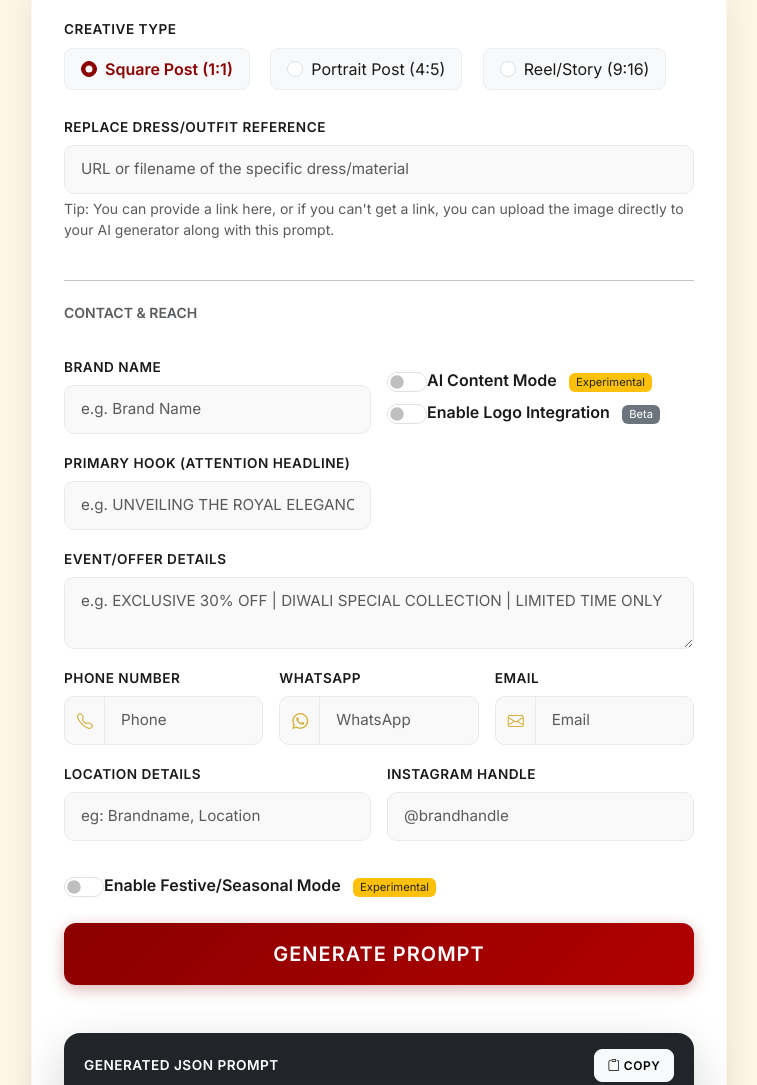
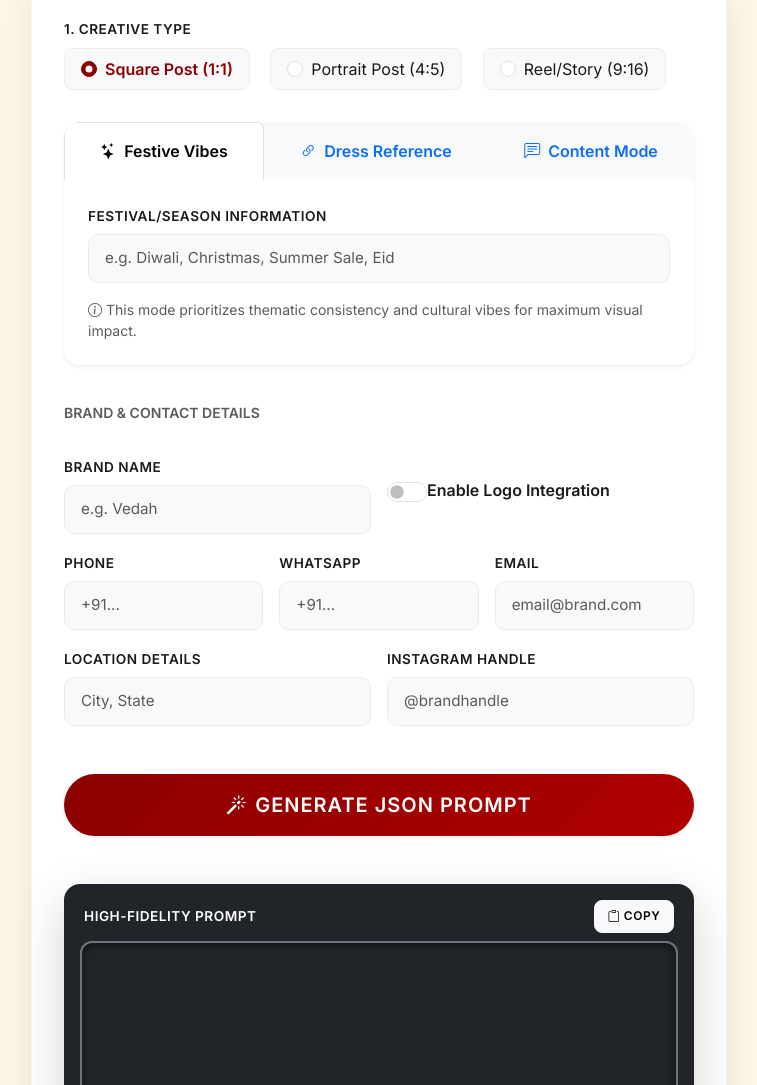
Before and after one commit to missionode/Instapost, a website: page index.html in a window 1280 px wide. Shown: the part 185-1270 px from the top of the page, without its empty margins (261-1018 px from the left). Drawn offline with nearby package versions, Linux system fonts and the light colour scheme.

Commit message:
feat(ui): Implement three-tabbed aesthetic selection interface

```diff
--- a/index.html
+++ b/index.html
@@ -21,9 +21,11 @@
         </header>
 
         <main>
-            <form id="instapost-form" class="row g-3">
+            <form id="instapost-form">
+                <!-- Section 1: Format & Mode -->
+                <div class="row g-3 mb-4">
                     <div class="col-md-12">
-                    <label class="form-label d-block">Creative Type</label>
+                        <label class="form-label d-block fw-bold">1. Creative Type</label>
                         <div class="form-check form-check-inline">
                             <input class="form-check-input" type="radio" name="creative_type" id="type_post" value="Square Post" checked>
                             <label class="form-check-label" for="type_post">Square Post (1:1)</label>
@@ -37,153 +39,167 @@
                             <label class="form-check-label" for="type_reel">Reel/Story (9:16)</label>
                         </div>
                     </div>
+                </div>
 
+                <!-- Section 2: Aesthetic Selection Tabs -->
+                <div class="card border-0 shadow-sm rounded-4 mb-4 overflow-hidden">
+                    <div class="card-header bg-light border-0 p-0">
+                        <ul class="nav nav-tabs nav-fill border-0" id="aestheticTab" role="tablist">
+                            <li class="nav-item" role="presentation">
+                                <button class="nav-link py-3 active fw-bold" id="festive-tab" data-bs-toggle="tab" data-bs-target="#festive-pane" type="button" role="tab" aria-controls="festive-pane" aria-selected="true">
+                                    <i class="bi bi-stars me-2"></i>Festive Vibes
+                                </button>
+                            </li>
+                            <li class="nav-item" role="presentation">
+                                <button class="nav-link py-3 fw-bold" id="url-tab" data-bs-toggle="tab" data-bs-target="#url-pane" type="button" role="tab" aria-controls="url-pane" aria-selected="false">
+                                    <i class="bi bi-link-45deg me-2"></i>Dress Reference
+                                </button>
+                            </li>
+                            <li class="nav-item" role="presentation">
+                                <button class="nav-link py-3 fw-bold" id="content-tab" data-bs-toggle="tab" data-bs-target="#content-pane" type="button" role="tab" aria-controls="content-pane" aria-selected="false">
+                                    <i class="bi bi-chat-left-text me-2"></i>Content Mode
+                                </button>
+                            </li>
+                        </ul>
+                    </div>
+                    <div class="card-body p-4">
+                        <div class="tab-content" id="aestheticTabContent">
+                            <!-- Festive Pane -->
+                            <div class="tab-pane fade show active" id="festive-pane" role="tabpanel" aria-labelledby="festive-tab" tabindex="0">
                                 <div class="col-md-12">
-                    <label for="dress_reference" class="form-label">Replace Dress/Outfit Reference</label>
-                    <input type="text" id="dress_reference" name="dress_reference" class="form-control"
-                           placeholder="URL or filename of the specific dress/material"
-                           pattern="^(https?:\/\/.*|.*\.(jpg|jpeg|png|webp|gif|bmp))$"
-                           title="Please enter a valid URL (starting with http:// or https://) or a filename with an image extension (e.g., .jpg, .png)">
-                    <div class="form-text small">
-                        Tip: You can provide a link here, or if you can't get a link, you can upload the image directly to your AI generator along with this prompt.
+                                    <label for="festive_info" class="form-label fw-bold">Festival/Season Information</label>
+                                    <input type="text" id="festive_info" name="festive_info" class="form-control form-control-lg" placeholder="e.g. Diwali, Christmas, Summer Sale, Eid">
+                                    <div class="form-text mt-3">
+                                        <i class="bi bi-info-circle"></i> This mode prioritizes thematic consistency and cultural vibes for maximum visual impact.
+                                    </div>
+                                    <!-- Hidden toggle for engine compatibility -->
+                                    <input type="checkbox" id="festive_mode" name="festive_mode" class="d-none">
                                 </div>
                             </div>
 
+                            <!-- URL Pane -->
+                            <div class="tab-pane fade" id="url-pane" role="tabpanel" aria-labelledby="url-tab" tabindex="0">
                                 <div class="col-md-12">
-                    <hr class="my-4">
-                    <h5 class="mb-3 text-uppercase small fw-bold text-muted">Contact & Reach</h5>
+                                    <label for="dress_reference" class="form-label fw-bold">Dress Reference URL/Filename</label>
+                                    <input type="text" id="dress_reference" name="dress_reference" class="form-control form-control-lg"
+                                           placeholder="Paste URL of the specific dress or material"
+                                           pattern="^(https?:\/\/.*|.*\.(jpg|jpeg|png|webp|gif|bmp))$"
+                                           title="Please enter a valid URL or image filename">
+                                    <div class="form-text mt-3">
+                                        <i class="bi bi-shield-lock-fill text-success"></i> <strong>Surgical Fidelity Active:</strong> The engine will anchor the entire poster's style to this image.
+                                    </div>
+                                </div>
                             </div>
 
+                            <!-- Content Pane -->
+                            <div class="tab-pane fade" id="content-pane" role="tabpanel" aria-labelledby="content-tab" tabindex="0">
+                                <div class="row g-3">
+                                    <div class="col-md-12 mb-2 d-flex justify-content-between align-items-center">
+                                        <label class="form-label fw-bold mb-0">Manual Content Generation</label>
+                                        <div class="form-check form-switch">
+                                            <input class="form-check-input" type="checkbox" id="ai_content_mode" name="ai_content_mode">
+                                            <label class="form-check-label small fw-bold" for="ai_content_mode">Use AI Content Mode</label>
+                                        </div>
+                                    </div>
+                                    <div id="manual_content_fields" class="col-12 row g-3 m-0 p-0">
+                                        <div class="col-md-12">
+                                            <label for="hook" class="form-label fw-bold">Primary Hook</label>
+                                            <input type="text" id="hook" name="hook" class="form-control" placeholder="e.g. UNVEILING THE ROYAL ELEGANCE">
+                                        </div>
+                                        <div class="col-md-12">
+                                            <label for="event_offer" class="form-label fw-bold">Event/Offer Details</label>
+                                            <textarea id="event_offer" name="event_offer" class="form-control" rows="2" placeholder="e.g. EXCLUSIVE 30% OFF | DIWALI SPECIAL COLLECTION"></textarea>
+                                        </div>
+                                    </div>
+                                    <div id="ai_content_note" class="col-md-12 d-none">
+                                        <div class="alert alert-info py-2 small mb-0">
+                                            <i class="bi bi-magic"></i> <strong>AI Writing Active:</strong> The AI will generate high-conversion headlines for you.
+                                        </div>
+                                    </div>
+                                </div>
+                            </div>
+                        </div>
+                    </div>
+                </div>
+
+                <!-- Section 3: Brand & Contact (Always Visible) -->
+                <div class="row g-3 mt-4">
+                    <div class="col-md-12">
+                        <h5 class="mb-3 text-uppercase small fw-bold text-muted">Brand & Contact Details</h5>
+                    </div>
                     <div class="col-md-6">
-                    <label for="brand" class="form-label">Brand Name</label>
-                    <input type="text" id="brand" name="brand" class="form-control" placeholder="e.g. Brand Name" required>
+                        <label for="brand" class="form-label fw-bold">Brand Name</label>
+                        <input type="text" id="brand" name="brand" class="form-control" placeholder="e.g. Vedah" required>
                     </div>
-                <div class="col-md-6 d-flex flex-column justify-content-end pb-2">
-                    <div class="form-check form-switch mb-2">
-                        <input class="form-check-input" type="checkbox" id="ai_content_mode" name="ai_content_mode">
-                        <label class="form-check-label fw-bold" for="ai_content_mode">
-                            AI Content Mode
-                            <span class="badge bg-warning text-dark ms-2" style="font-size: 0.7rem; font-weight: normal;">Experimental</span>
-                        </label>
-                    </div>
-                    <div class="form-check form-switch">
+                    <div class="col-md-6">
+                        <div class="form-check form-switch mt-md-4">
                             <input class="form-check-input" type="checkbox" id="enable_logo" name="enable_logo">
-                        <label class="form-check-label fw-bold" for="enable_logo">
-                            Enable Logo Integration
-                            <span class="badge bg-secondary text-white ms-2" style="font-size: 0.7rem; font-weight: normal;">Beta</span>
-                        </label>
+                            <label class="form-check-label fw-bold" for="enable_logo">Enable Logo Integration</label>
                         </div>
                     </div>
 
                     <div id="logo_input_container" class="row g-3 p-0 m-0 d-none">
                         <div class="col-md-6">
-                        <label for="logo_light" class="form-label">Brand Logo (Light PNG for Dark BG)</label>
-                        <input type="text" id="logo_light" name="logo_light" class="form-control" placeholder="URL or filename of Light Logo">
+                            <label for="logo_light" class="form-label">Light Logo (URL)</label>
+                            <input type="text" id="logo_light" name="logo_light" class="form-control" placeholder="URL of Light Logo">
                         </div>
                         <div class="col-md-6">
-                        <label for="logo_dark" class="form-label">Brand Logo (Dark PNG for Bright BG)</label>
-                        <input type="text" id="logo_dark" name="logo_dark" class="form-control" placeholder="URL or filename of Dark Logo">
-                    </div>
-                    <div class="col-md-12">
-                        <div class="form-text small text-muted">
-                            <i class="bi bi-info-circle"></i> Note: AI model performance with exact logo placement is currently being refined. This feature will be significantly improved in upcoming updates. If you face issues, please let us know.
-                        </div>
+                            <label for="logo_dark" class="form-label">Dark Logo (URL)</label>
+                            <input type="text" id="logo_dark" name="logo_dark" class="form-control" placeholder="URL of Dark Logo">
                         </div>
                     </div>
 
-                <div id="manual_content_fields" class="row g-3 p-0 m-0">
+                    <div class="col-md-4">
+                        <label for="phone" class="form-label fw-bold">Phone</label>
+                        <input type="text" id="phone" name="phone" class="form-control" placeholder="+91...">
+                    </div>
+                    <div class="col-md-4">
+                        <label for="whatsapp" class="form-label fw-bold">WhatsApp</label>
+                        <input type="tel" id="whatsapp" name="whatsapp" class="form-control" placeholder="+91...">
+                    </div>
+                    <div class="col-md-4">
+                        <label for="email" class="form-label fw-bold">Email</label>
+                        <input type="email" id="email" name="email" class="form-control" placeholder="email@brand.com">
+                    </div>
                     <div class="col-md-6">
-                        <label for="hook" class="form-label">Primary Hook (Attention Headline)</label>
-                        <input type="text" id="hook" name="hook" class="form-control" placeholder="e.g. UNVEILING THE ROYAL ELEGANCE">
+                        <label for="location_details" class="form-label fw-bold">Location Details</label>
+                        <input type="text" id="location_details" name="location_details" class="form-control" placeholder="City, State" required>
                     </div>
-                    <div class="col-md-12">
-                        <label for="event_offer" class="form-label">Event/Offer Details</label>
-                        <textarea id="event_offer" name="event_offer" class="form-control" rows="2" placeholder="e.g. EXCLUSIVE 30% OFF | DIWALI SPECIAL COLLECTION | LIMITED TIME ONLY"></textarea>
+                    <div class="col-md-6">
+                        <label for="social_handles" class="form-label fw-bold">Instagram Handle</label>
+                        <input type="text" id="social_handles" name="social_handles" class="form-control" placeholder="@brandhandle">
                     </div>
                 </div>
 
-                <div id="ai_content_note" class="col-md-12 d-none">
-                    <div class="alert alert-info py-2 small">
-                        <i class="bi bi-magic"></i> <strong>AI Mode Active:</strong> The AI will automatically generate a high-conversion Hook and Offer based on your brand and style.
-                        <div class="mt-1 fw-bold text-dark border-top pt-1">
-                            <i class="bi bi-info-circle"></i> Note: This mode maintains your exact "Replace Dress/Outfit Reference" for 1:1 fidelity.
-                        </div>
-                    </div>
-                </div>
-                <div class="col-md-4">
-                    <label for="phone" class="form-label">Phone Number</label>
-                    <div class="input-group">
-                        <span class="input-group-text"><i class="bi bi-telephone"></i></span>
-                        <input type="text" id="phone" name="phone" class="form-control" placeholder="Phone">
-                    </div>
-                </div>
-                <div class="col-md-4">
-                    <label for="whatsapp" class="form-label">WhatsApp</label>
-                    <div class="input-group">
-                        <span class="input-group-text"><i class="bi bi-whatsapp"></i></span>
-                        <input type="tel" id="whatsapp" name="whatsapp" class="form-control" placeholder="WhatsApp">
-                    </div>
-                </div>
-                <div class="col-md-4">
-                    <label for="email" class="form-label">Email</label>
-                    <div class="input-group">
-                        <span class="input-group-text"><i class="bi bi-envelope"></i></span>
-                        <input type="email" id="email" name="email" class="form-control" placeholder="Email">
-                    </div>
-                </div>
-                <div class="col-md-6">
-                    <label for="location_details" class="form-label">Location Details</label>
-                    <input type="text" id="location_details" name="location_details" class="form-control" placeholder="eg: Brandname, Location" required>
-                </div>
-                <div class="col-md-6">
-                    <label for="social_handles" class="form-label">Instagram Handle</label>
-                    <input type="text" id="social_handles" name="social_handles" class="form-control" placeholder="@brandhandle">
-                </div>
-
-                <div class="col-md-12">
-                    <div class="form-check form-switch mt-3">
-                        <input class="form-check-input" type="checkbox" id="festive_mode" name="festive_mode">
-                        <label class="form-check-label fw-bold" for="festive_mode">
-                            Enable Festive/Seasonal Mode
-                            <span class="badge bg-warning text-dark ms-2" style="font-size: 0.7rem; font-weight: normal;">Experimental</span>
-                        </label>
-                    </div>
-                    <div id="festive_input_container" class="mt-2 d-none">
-                        <label for="festive_info" class="form-label">Festival/Season Information</label>
-                        <input type="text" id="festive_info" name="festive_info" class="form-control" placeholder="e.g. Diwali, Christmas, Summer Sale, Eid">
-                        <div class="form-text small text-primary fw-bold">
-                            <i class="bi bi-info-circle"></i> Note: To ensure maximum thematic consistency, this mode will prioritize the festival's authentic look and may skip the "Replace Dress/Outfit Reference" for superior results.
-                        </div>
-                    </div>
-                </div>
-
-                <div class="col-12 mt-4 text-center">
-                    <button type="button" id="generate-btn" class="btn btn-primary btn-lg px-5">Generate Prompt</button>
+                <div class="col-12 mt-5 text-center">
+                    <button type="button" id="generate-btn" class="btn btn-primary btn-lg px-5 rounded-pill shadow-sm">
+                        <i class="bi bi-magic me-2"></i>Generate JSON Prompt
+                    </button>
                 </div>
             </form>
 
             <div class="mt-5 p-3 rounded-4 bg-dark shadow-lg">
                 <div class="d-flex justify-content-between align-items-center mb-2 px-1">
-                    <label for="prompt-output" class="form-label text-white mb-0">Generated JSON Prompt</label>
+                    <label for="prompt-output" class="form-label text-white mb-0">High-Fidelity Prompt</label>
                     <button id="copy-btn" class="btn btn-sm btn-light" data-bs-toggle="tooltip" data-bs-placement="top" title="Copy to clipboard">
                         <i class="bi bi-clipboard"></i> Copy
                     </button>
                 </div>
-                <textarea id="prompt-output" class="form-control" rows="12" readonly placeholder="Your high-fidelity AI prompt will appear here..."></textarea>
+                <textarea id="prompt-output" class="form-control bg-dark text-success border-secondary" rows="12" readonly placeholder="Your surgical blueprint will appear here..."></textarea>
             </div>
         </main>
 
-        <footer class="mt-5 pb-4">
+        <footer class="mt-5 pb-4 border-top pt-4">
             <div class="row align-items-center g-3">
                 <div class="col-md-6 text-center text-md-start">
-                    <p class="text-muted small mb-0">&copy; 2026 Instapost. All rights reserved.</p>
+                    <p class="text-muted small mb-0">&copy; 2026 Instapost Core. Production-Grade Engine.</p>
                 </div>
                 <div class="col-md-6 text-center text-md-end">
                     <button id="download-db-btn" class="btn btn-sm btn-outline-secondary me-2 px-3">
-                        <i class="bi bi-download me-1"></i> Export
+                        <i class="bi bi-download me-1"></i> Export Data
                     </button>
                     <button id="upload-db-btn" class="btn btn-sm btn-outline-secondary px-3">
-                        <i class="bi bi-upload me-1"></i> Import
+                        <i class="bi bi-upload me-1"></i> Import Data
                     </button>
                 </div>
             </div>
--- a/main.js
+++ b/main.js
@@ -3,8 +3,6 @@ document.addEventListener('DOMContentLoaded', () => {
     const copyBtn = document.getElementById('copy-btn');
     const form = document.getElementById('instapost-form');
     const outputArea = document.getElementById('prompt-output');
-    const festiveToggle = document.getElementById('festive_mode');
-    const festiveContainer = document.getElementById('festive_input_container');
     const aiContentToggle = document.getElementById('ai_content_mode');
     const manualContentFields = document.getElementById('manual_content_fields');
     const aiContentNote = document.getElementById('ai_content_note');
@@ -13,6 +11,9 @@ document.addEventListener('DOMContentLoaded', () => {
     const downloadBtn = document.getElementById('download-db-btn');
     const uploadBtn = document.getElementById('upload-db-btn');
 
+    // Hidden Festive Toggle for engine compatibility
+    const festiveInput = document.getElementById('festive_mode');
+
     // Create a hidden file input for uploading
     const fileInput = document.createElement('input');
     fileInput.type = 'file';
@@ -20,13 +21,17 @@ document.addEventListener('DOMContentLoaded', () => {
     fileInput.style.display = 'none';
     document.body.appendChild(fileInput);
 
-    // Toggle Festive Input
-    festiveToggle.addEventListener('change', () => {
-        if (festiveToggle.checked) {
-            festiveContainer.classList.remove('d-none');
-        } else {
-            festiveContainer.classList.add('d-none');
-        }
+    // Tab Syncing: Set festive_mode checkbox based on active tab
+    const syncFestiveMode = () => {
+        const activeTabId = document.querySelector('#aestheticTab .nav-link.active').id;
+        festiveInput.checked = (activeTabId === 'festive-tab');
+    };
+
+    // Listen for tab changes
+    document.querySelectorAll('#aestheticTab button').forEach(tabEl => {
+        tabEl.addEventListener('shown.bs.tab', () => {
+            syncFestiveMode();
+        });
     });
 
     // Toggle Logo Input
@@ -85,7 +90,6 @@ document.addEventListener('DOMContentLoaded', () => {
                 const field = form.elements[key];
                 if (field) {
                     if (field instanceof RadioNodeList) {
-                        // Handle radio buttons (creative_type)
                         for (const radio of field) {
                             if (radio.value === savedData[key]) {
                                 radio.checked = true;
@@ -93,10 +97,8 @@ document.addEventListener('DOMContentLoaded', () => {
                         }
                     } else if (field.type === 'checkbox') {
                         field.checked = savedData[key] === 'on' || savedData[key] === true;
-                        // Trigger change events to update UI visibility
                         field.dispatchEvent(new Event('change'));
                     } else {
-                        // Handle text inputs and select fields
                         field.value = savedData[key];
                     }
                 }
@@ -106,10 +108,11 @@ document.addEventListener('DOMContentLoaded', () => {
 
     generateBtn.addEventListener('click', () => {
         if (form.checkValidity()) {
+            syncFestiveMode(); // Ensure festive mode is correct before gathering data
             const formData = new FormData(form);
             const data = Object.fromEntries(formData.entries());
 
-            // Save semi-static fields (function from storage.js)
+            // Save semi-static fields
             if (typeof saveBrandData === 'function') {
                 saveBrandData(data);
             }
@@ -124,14 +127,10 @@ document.addEventListener('DOMContentLoaded', () => {
         const text = outputArea.value;
         if (text) {
             navigator.clipboard.writeText(text).then(() => {
-                // Update tooltip text temporarily
                 const originalTitle = copyBtn.getAttribute('data-bs-original-title') || 'Copy to clipboard';
-
                 if (copyTooltip) {
                     copyBtn.setAttribute('data-bs-original-title', 'Copied!');
                     copyTooltip.show();
-
-                    // Reset after 2 seconds
                     setTimeout(() => {
                         copyBtn.setAttribute('data-bs-original-title', originalTitle);
                         copyTooltip.hide();
@@ -144,11 +143,29 @@ document.addEventListener('DOMContentLoaded', () => {
     });
 
     function generatePrompt(data) {
-        // Use the real prompt generation engine from engine.js
         if (typeof generatePromptText === 'function') {
+            // Prioritize Active Tab Data for the prompt engine
+            const activeTabId = document.querySelector('#aestheticTab .nav-link.active').id;
+
+            // If Festive Tab is NOT active, ignore festive_info
+            if (activeTabId !== 'festive-tab') {
+                data.festive_info = '';
+                data.festive_mode = '';
+            }
+            // If URL Tab is NOT active, ignore dress_reference
+            if (activeTabId !== 'url-tab') {
+                data.dress_reference = '';
+            }
+            // If Content Tab is NOT active, ignore hook/event (unless needed as fallback?
+            // Actually, we'll let the engine handle fallbacks, but we clear inputs from inactive tabs)
+            if (activeTabId !== 'content-tab') {
+                // If we are in festive or URL mode, we might still want the hook/offer if provided?
+                // The hierarchy is Festive > URL > Content.
+                // To keep it simple: we only send what's in the active tab.
+            }
+
             outputArea.value = generatePromptText(data);
         } else {
-            // Fallback
             outputArea.value = "Error: Prompt engine not loaded.";
         }
     }
```
Also changed, not shown: tests/engine.test.js (+1 -1 lines), tests/index.test.js (+13 -0 lines). Lines whose indentation alone changed are shown as unchanged.
